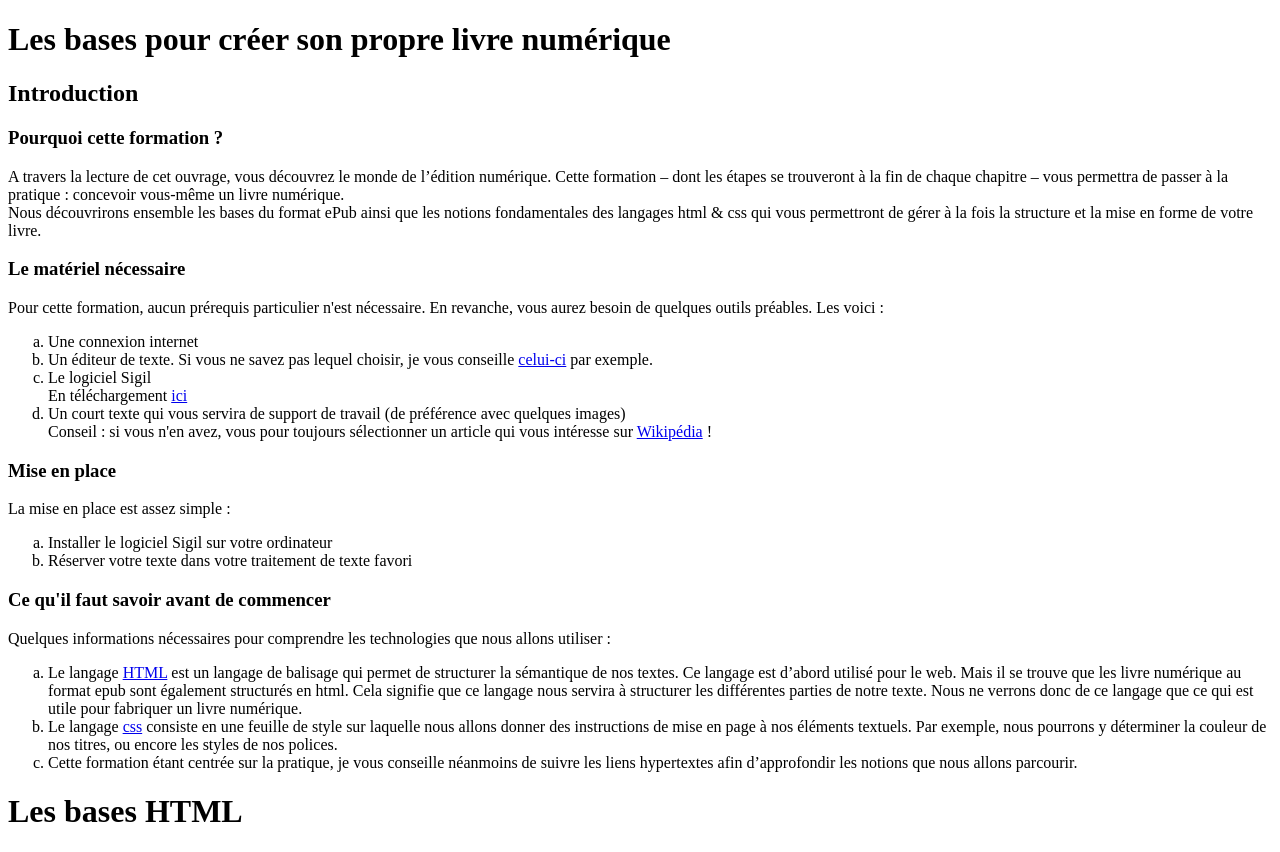
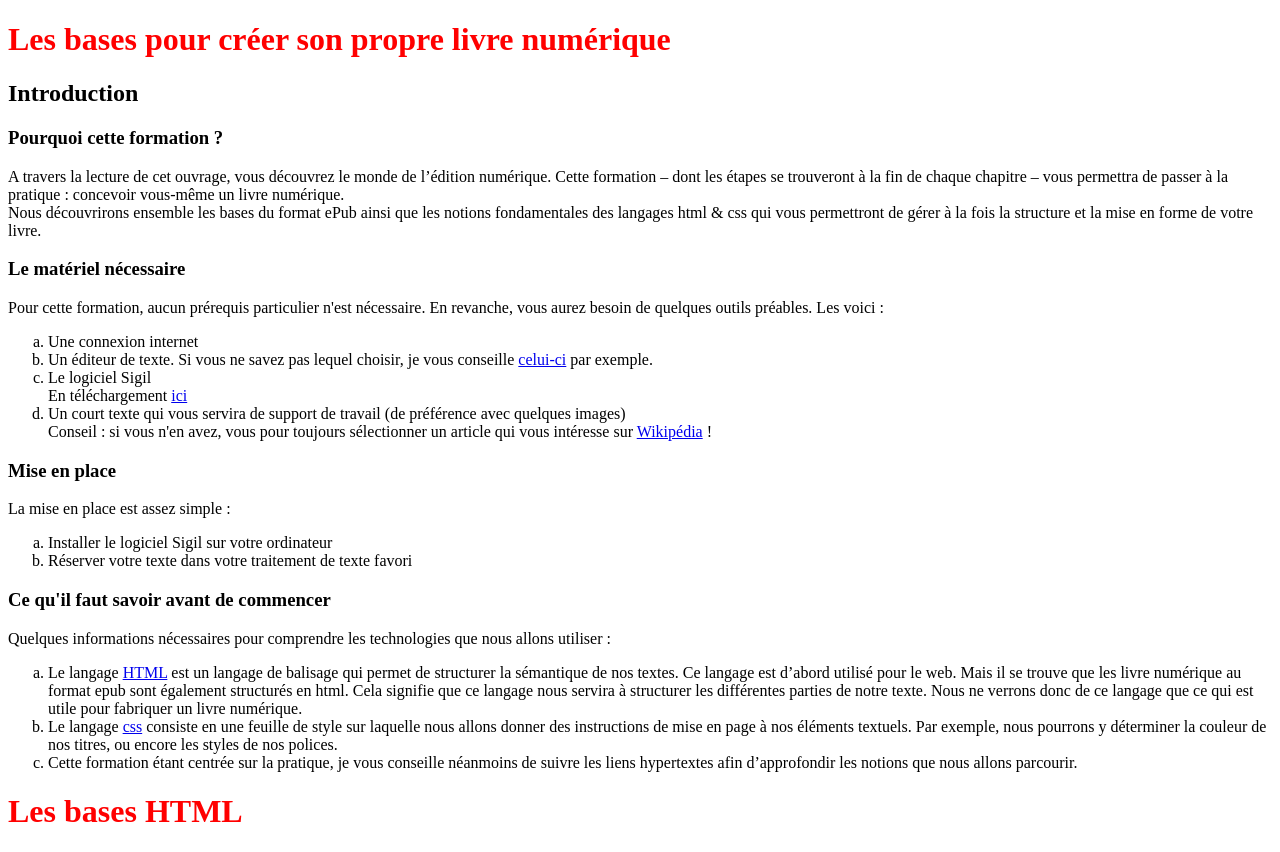
Before and after one commit to leiladada/leiladada.github.io, a plain HTML site: page index.html in a window 1280 px wide. Drawn offline with Linux system fonts and the light colour scheme.

Commit message:
Update index.html

```diff
--- a/index.html
+++ b/index.html
@@ -3,7 +3,11 @@
     <head>
         <meta charset="utf-8">
         <title>Créer son livre numérique</title>
-        <link rel="stylesheet" href="livre-numerique.css">
+        <style type="text/css">
+            h1{
+                color:red;
+            }
+        </style>
     </head>
     <body>
 
```
